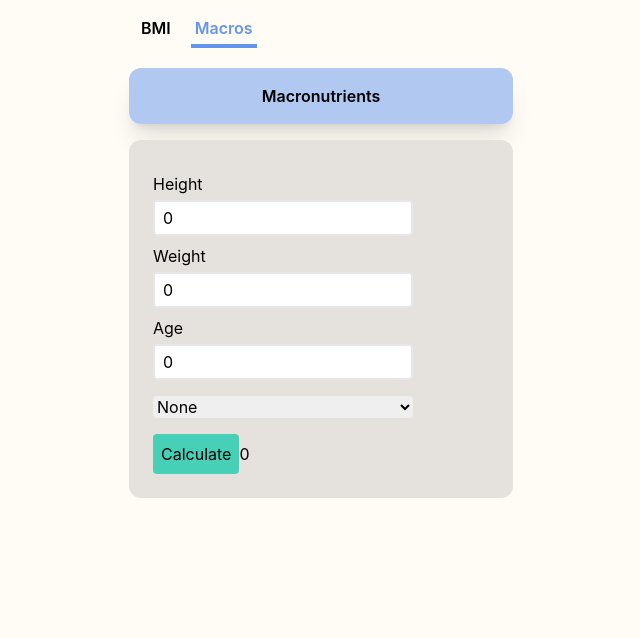
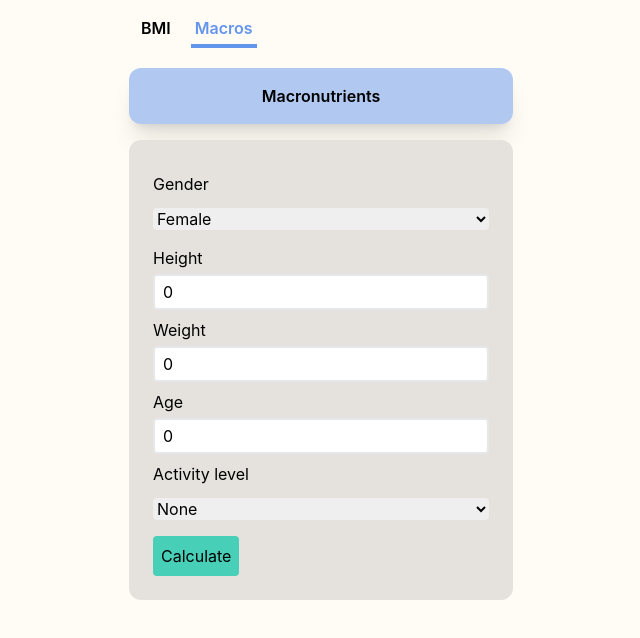
Before and after one commit to Klaymant/nutrimate, a React (Create React App) app: page / in a window 1280 px wide. Both pictures are taken after a click on the button "Macros". Shown: the top 638 px of the page, without its empty margins (319-959 px from the left). Built offline with nearby package versions, Linux system fonts and the light colour scheme.

Commit message:
Added result calculation to Macros

```diff
--- a/src/page/Macros.tsx
+++ b/src/page/Macros.tsx
@@ -3,14 +3,8 @@ import Button from "../component/Button";
 import Input from "../component/Input";
 import MacrosResult from "../component/Macros/MacrosResult";
 import Select, { Option } from "../component/Select";
-
-// enum ActivityLevel {
-//   NONE,
-//   LOW,
-//   MID,
-//   HIGH,
-//   VERY_HIGH,
-// }
+import { CalculatorUtil } from "../services/CalculatorUtil";
+import { ActivityLevel, Gender } from "../types/generic";
 
 const ACTIVITY_OPTIONS: Array<Option> = [
   {
@@ -35,27 +29,53 @@ const ACTIVITY_OPTIONS: Array<Option> = [
   },
 ];
 
+const GENDER_OPTIONS: Array<Option> = [
+  {
+    label: 'Female',
+    value: 'female',
+  },
+  {
+    label: 'Male',
+    value: 'male',
+  },
+];
+
+const { calculateCalories, calculateProteins, calculateFat, calculateCarbs } = CalculatorUtil;
+
 const Macros = () => {
+  const [gender, setGender] = useState<Gender>('female');
   const [height, setHeight] = useState(0);
   const [weight, setWeight] = useState(0);
   const [age, setAge] = useState(0);
-  // const [activityLevel, setActivityLevel] = useState<ActivityLevel>(ActivityLevel.NONE);
-  const [result, setResult] = useState(0);
+  const [activityLevel, setActivityLevel] = useState<ActivityLevel>('mid');
+  const [caloriesAmount, setCaloriesAmount] = useState(0);
+  const [proteinsAmount, setProteinsAmount] = useState(0);
+  const [fatAmount, setFatAmount] = useState(0);
+  const [carbsAmount, setCarbsAmount] = useState(0);
 
-  const updateResult = () => setResult(0);
+  const updateResult = () => {
+    const calories = calculateCalories(gender, height, weight, age, activityLevel);
+
+    setCaloriesAmount(calories);
+    setProteinsAmount(calculateProteins(weight));
+    setFatAmount(calculateFat(weight));
+    console.log(caloriesAmount);
+    setCarbsAmount(calculateCarbs(calories, proteinsAmount, fatAmount));
+  };
 
   return (
     <>
       <div className="flex flex-start">
-        <div className="m-2">
+        <div className="m-2 w-full">
+          <Select options={GENDER_OPTIONS} value={gender} setValue={setGender}>Gender</Select>
           <Input value={height} setValue={setHeight} type="number">Height</Input>
           <Input value={weight} setValue={setWeight} type="number">Weight</Input>
           <Input value={age} setValue={setAge} type="number">Age</Input>
-          <Select options={ACTIVITY_OPTIONS} />
+          <Select options={ACTIVITY_OPTIONS} value={activityLevel} setValue={setActivityLevel}>Activity level</Select>
           <Button onClick={updateResult}>Calculate</Button>
 
-          {result && (
-            <MacrosResult caloriesAmount={0} proteinsAmount={0} fatAmount={0} carbsAmount={0} />
+          {caloriesAmount !== 0 && (
+            <MacrosResult caloriesAmount={caloriesAmount} proteinsAmount={proteinsAmount} fatAmount={fatAmount} carbsAmount={carbsAmount} />
           )}
         </div>
       </div>
```
